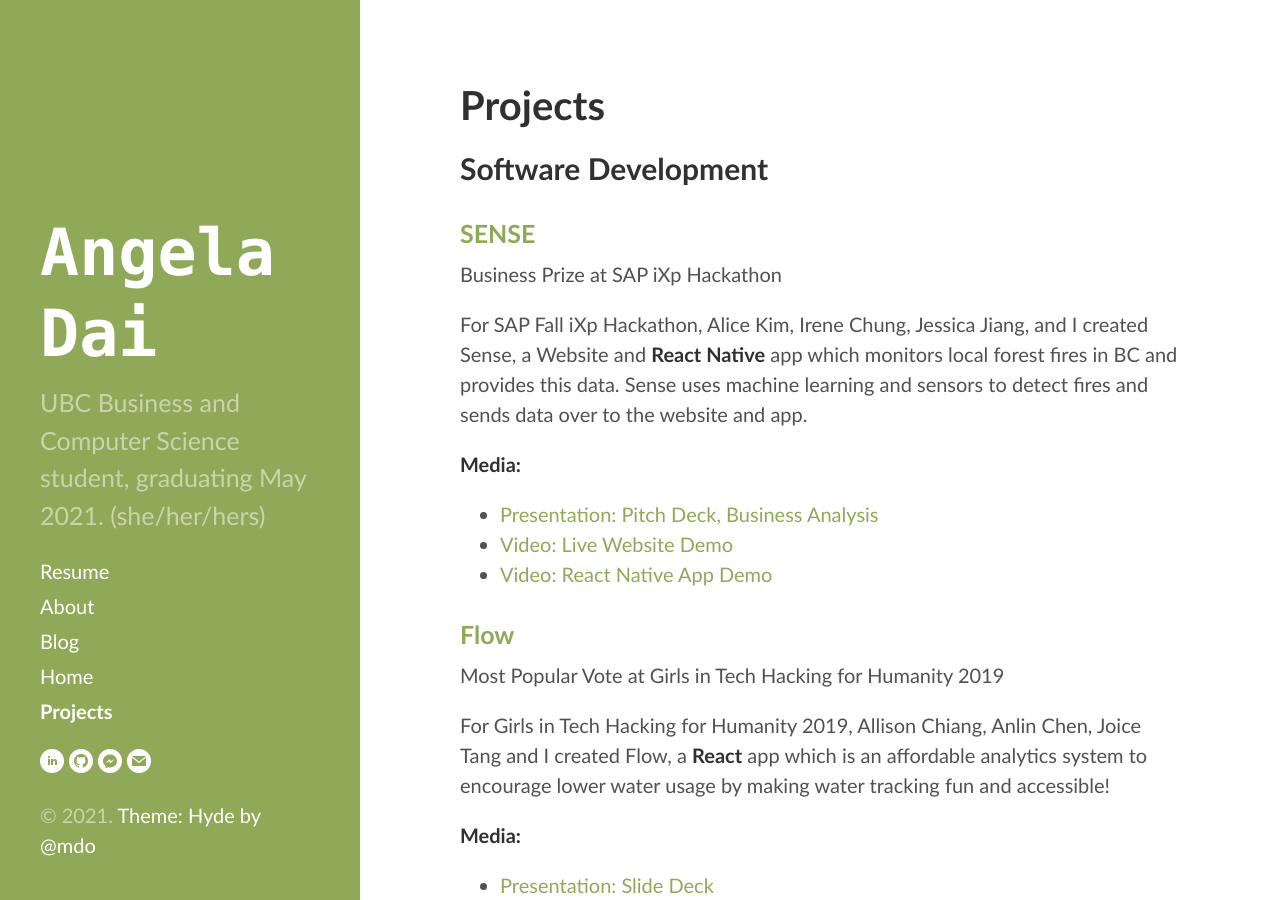
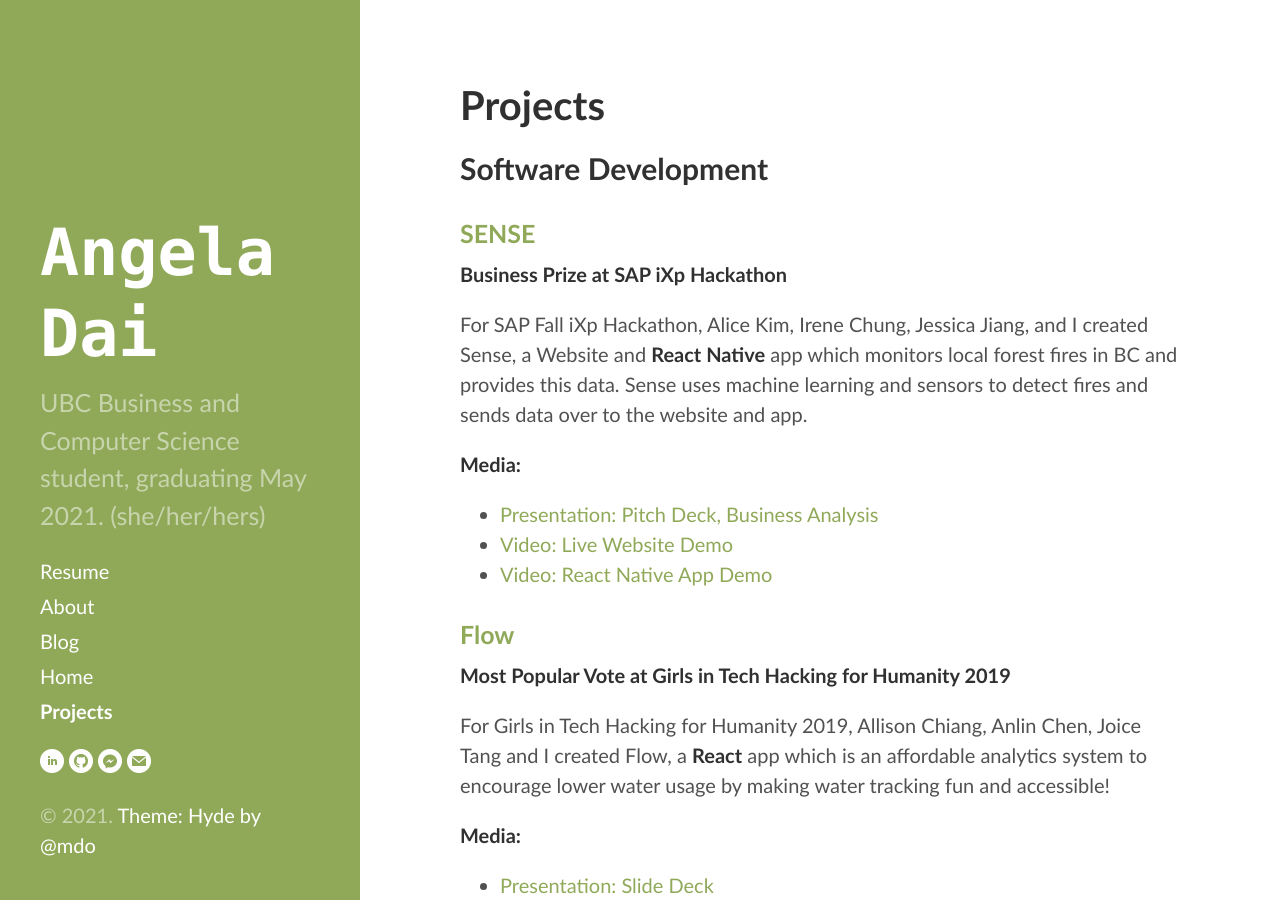
Before and after one commit to angeladai1/angeladai1.github.io, a Jekyll site: the page built from projects.md, in a window 1280 px wide and 900 px high. Built offline with Jekyll 4.4.1, drawn with Linux system fonts in a browser that asks for light colours; Markdown is read by kramdown in place of the engine named in the settings.

```diff
--- a/projects.md
+++ b/projects.md
@@ -6,8 +6,7 @@ title: Projects
 ## Software Development
 
 ### [SENSE](https://github.com/angeladai1/firesensor)
-
-Business Prize at SAP iXp Hackathon
+**Business Prize at SAP iXp Hackathon**
 
 For SAP Fall iXp Hackathon, Alice Kim, Irene Chung, Jessica Jiang, and I created Sense, a Website and **React Native** app which monitors local forest fires in BC and provides this data. Sense uses machine learning and sensors to detect fires and sends data over to the website and app.
 
@@ -17,8 +16,7 @@ For SAP Fall iXp Hackathon, Alice Kim, Irene Chung, Jessica Jiang, and I created
 - [Video: React Native App Demo](https://github.com/angeladai1/firesensor/blob/master/app.mov)
 
 ### [Flow](https://github.com/flow-git/flow)
-
-Most Popular Vote at Girls in Tech Hacking for Humanity 2019
+**Most Popular Vote at Girls in Tech Hacking for Humanity 2019**
 
 For Girls in Tech Hacking for Humanity 2019, Allison Chiang, Anlin Chen, Joice Tang and I created Flow, a **React** app which is an affordable analytics system to encourage lower water usage by making water tracking fun and accessible!
 
@@ -27,8 +25,7 @@ For Girls in Tech Hacking for Humanity 2019, Allison Chiang, Anlin Chen, Joice T
 - [Devpost Submission](https://devpost.com/software/flow-puwafo)
 
 ### [Best Voice](https://github.com/angeladai1/bizhacks2019.github.io)
-
-Top Five Finalist at BizHacks 2019
+**Top Five Finalist at BizHacks 2019**
 
 For BizHacks 2019, Ansel Hartanto, Talissa Eng, Pranav Narang, Kasidit Ouitayakul and I created BestVoice, a **React** app which helps non-English speaking customers navigate Best Buy stores. BestVoice uses voice-to-voice translation and simple UI so all language speakers can interact with the app.
 
```
